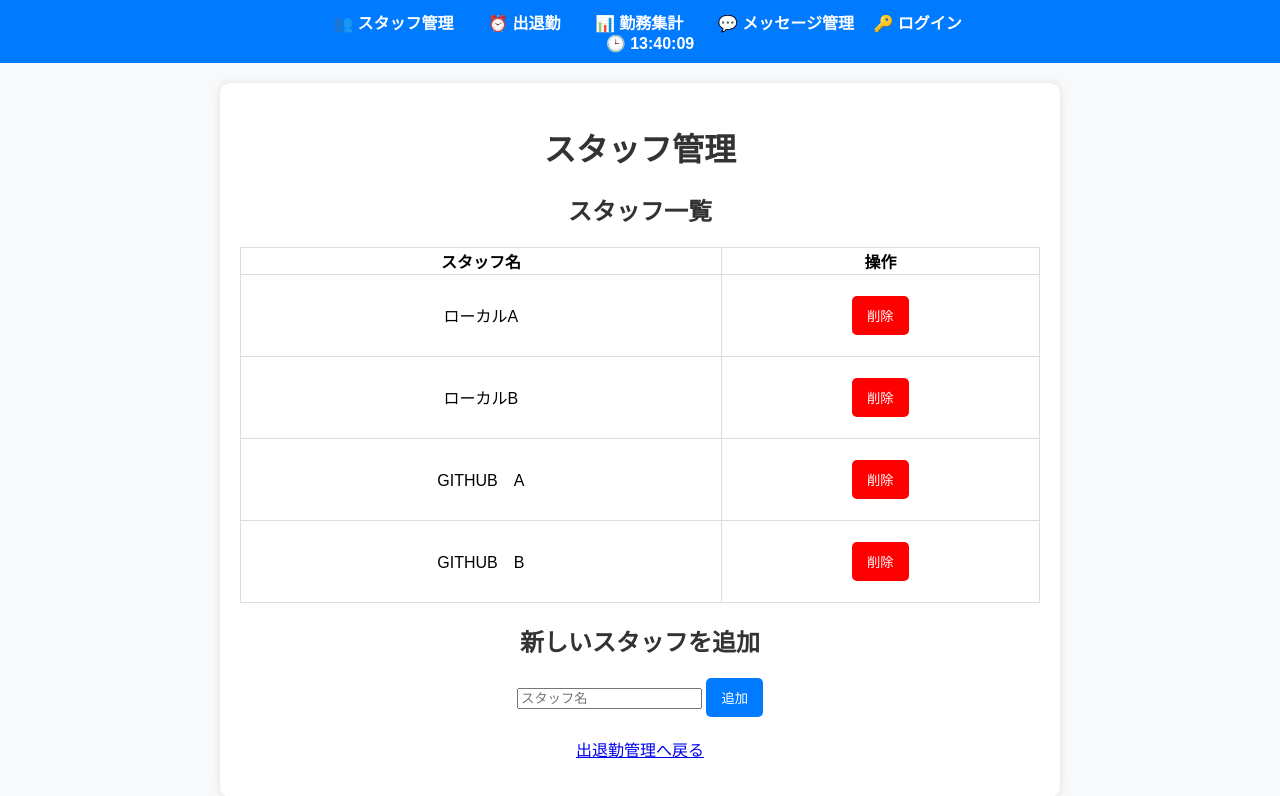
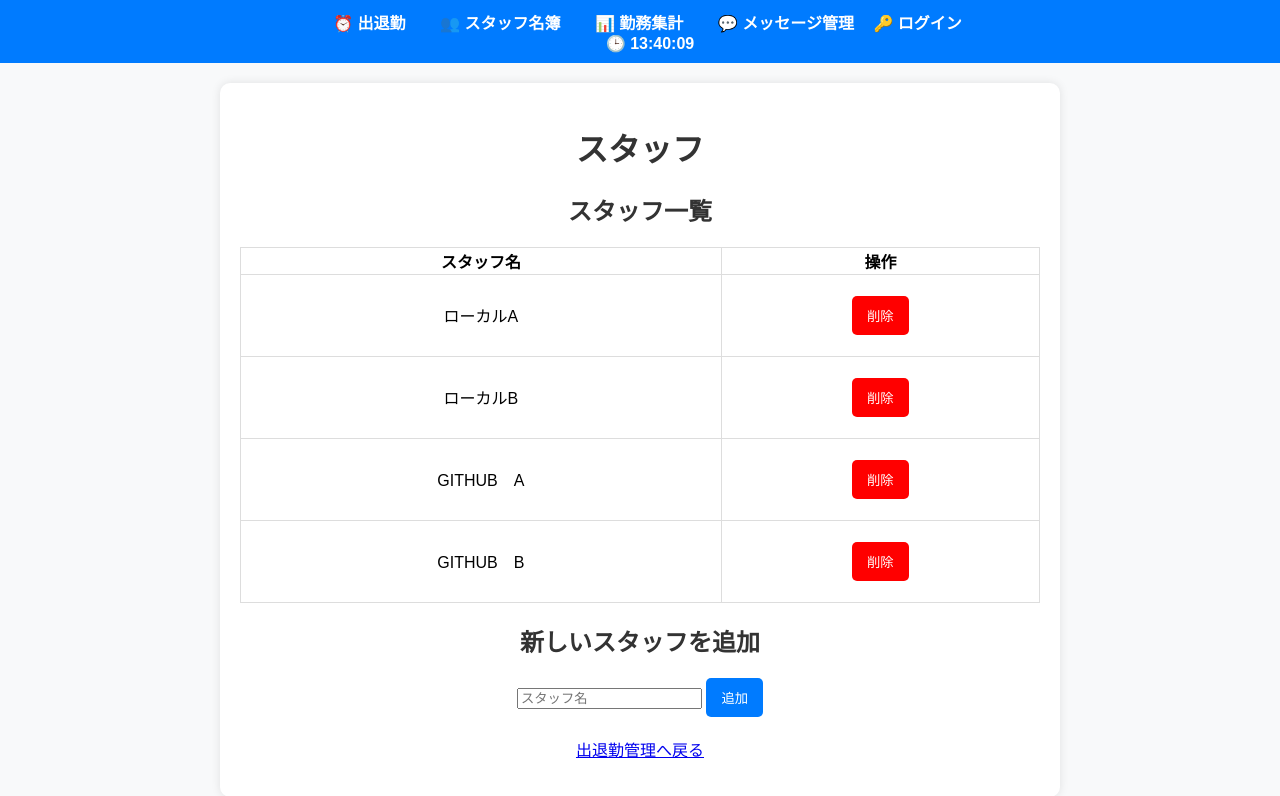
Before and after one commit to niidabezio/timecard, a Flask app: page /staff in a window 1280 px wide. Shown: the top 796 px of the page. Run offline with Flask 3, Linux system fonts and the light colour scheme.

Commit message:
３・１ナビ修正

```diff
--- a/templates/base.html
+++ b/templates/base.html
@@ -11,8 +11,8 @@
     <!-- ✅ ナビゲーションメニュー（ヘッダー） -->
     <nav class="navbar">
         <ul>
-            <li><a href="{{ url_for('staff_list') }}">👥 スタッフ管理</a></li>
             <li><a href="{{ url_for('attendance') }}">⏰ 出退勤</a></li>
+            <li><a href="{{ url_for('staff_list') }}">👥 スタッフ名簿</a></li>
             <li><a href="{{ url_for('work_summary') }}">📊 勤務集計</a></li>
             <li><a href="{{ url_for('message_list') }}">💬 メッセージ管理</a></li>
             {% if current_user.is_authenticated %}
--- a/templates/staff.html
+++ b/templates/staff.html
@@ -3,7 +3,7 @@
 {% block title %}スタッフ管理{% endblock %}
 
 {% block content %}
-<h1>スタッフ管理</h1>
+<h1>スタッフ</h1>
 
 <h2>スタッフ一覧</h2>
 <table border="1">
```
Also changed, not shown: instance/database.db, 1 other file.
